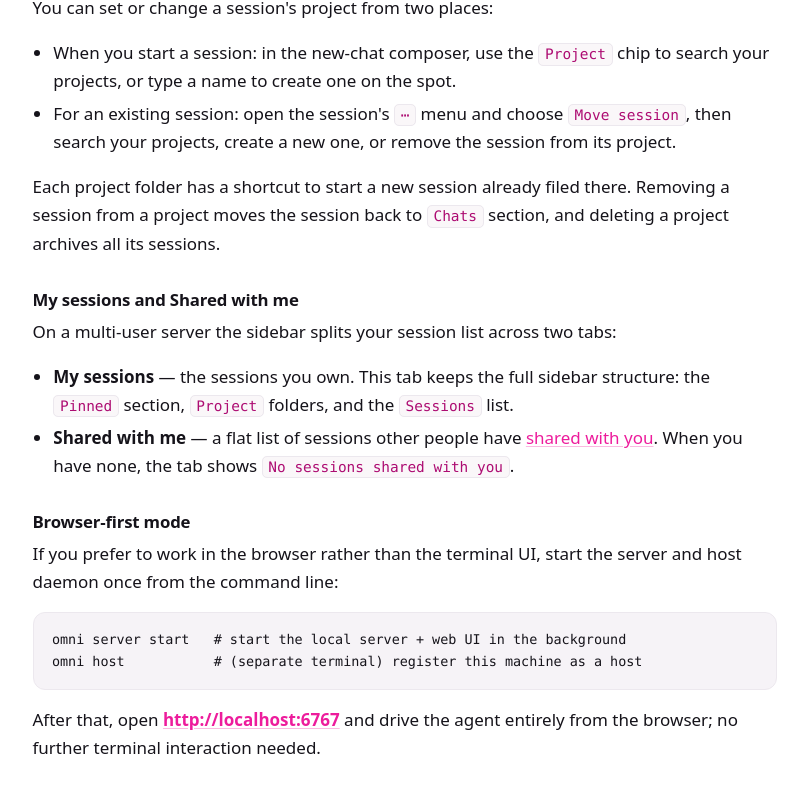
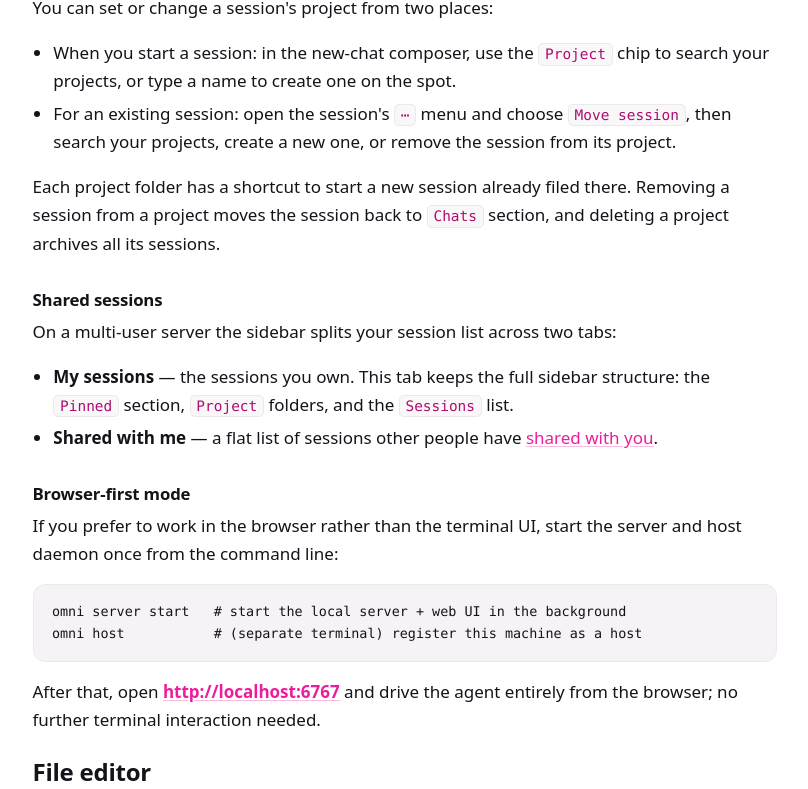
Before and after one commit to omnigent-ai/omnigent-site, a Next.js app: page /docs/interact/web-ui in a window 1280 px wide. Shown: the part 1610-2399 px from the top of the page, without its empty margins (260-1068 px from the left). Built offline with nearby package versions, Linux system fonts and the light colour scheme; no server answers.

Commit message:
Apply suggestions from code review
Co-authored-by: Serena Ruan <82044803+serena-ruan@users.noreply.github.com>

```diff
--- a/app/docs/interact/web-ui/page.mdx
+++ b/app/docs/interact/web-ui/page.mdx
@@ -59,7 +59,7 @@ You can set or change a session's project from two places:
 Each project folder has a shortcut to start a new session already filed there.
 Removing a session from a project moves the session back to `Chats` section, and deleting a project archives all its sessions.
 
-### My sessions and Shared with me
+### Shared sessions
 
 On a multi-user server the sidebar splits your session list across two tabs:
 
@@ -67,8 +67,7 @@ On a multi-user server the sidebar splits your session list across two tabs:
   structure: the `Pinned` section, `Project` folders, and the `Sessions`
   list.
 - **Shared with me** — a flat list of sessions other people have
-  [shared with you](/docs/collaborate). When you have none, the tab shows
-  `No sessions shared with you`.
+  [shared with you](/docs/collaborate).
 
 ### Browser-first mode
 
```
